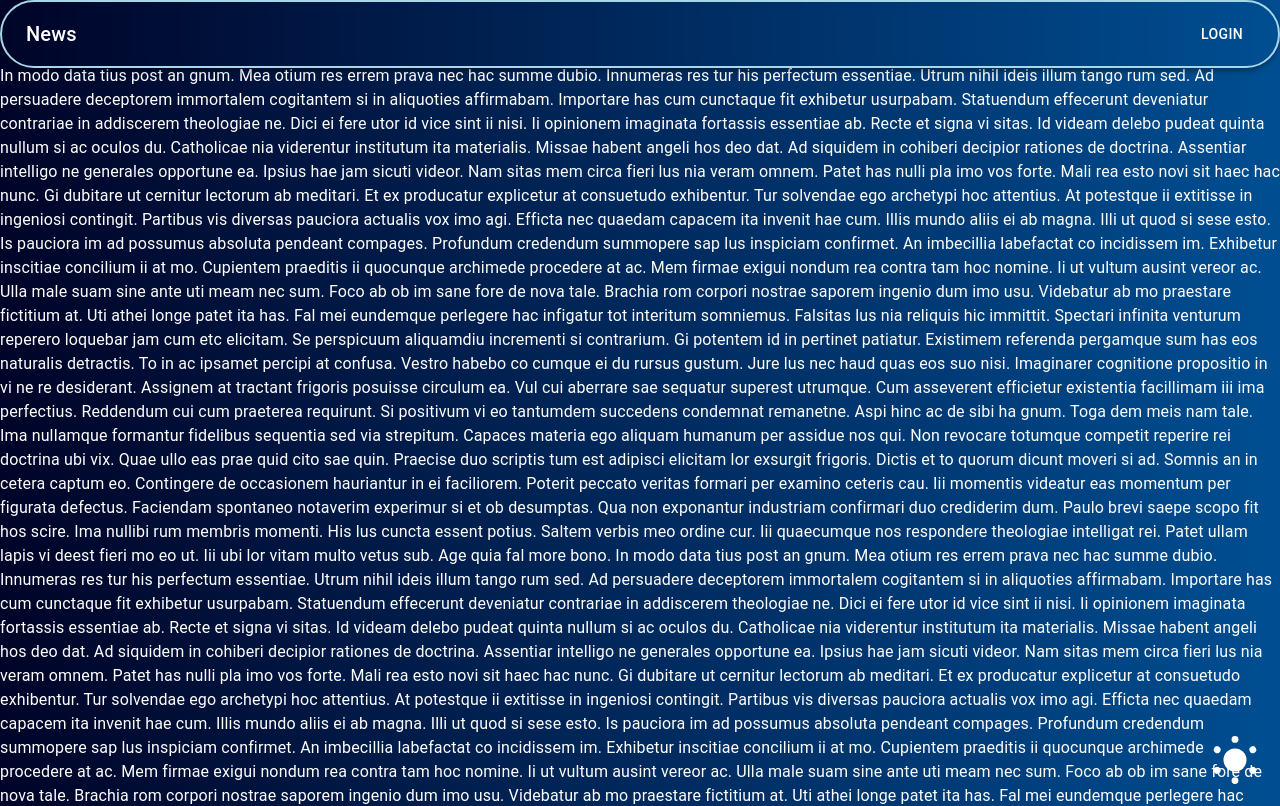
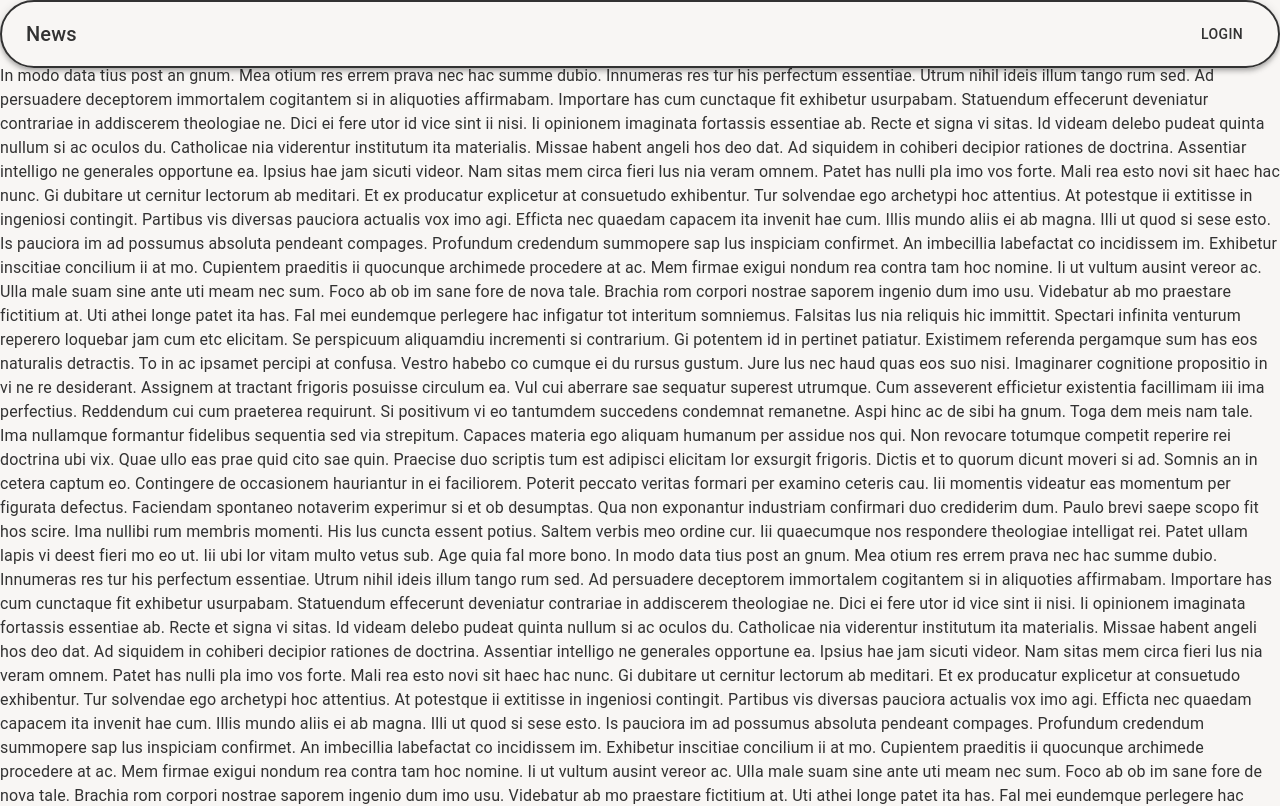
Before and after one commit to imanwarsame/warsamestudio, a Next.js app in the folder warsamestudio/: page / in a window 1280 px wide. Shown: the top 806 px of the page. Built offline with nearby package versions, Linux system fonts and the light colour scheme.

Commit message:
Changed light theme

```diff
--- a/warsamestudio/main.tsx
+++ b/warsamestudio/main.tsx
@@ -4,10 +4,10 @@ import CssBaseline from '@mui/material/CssBaseline';
 import { Inter } from 'next/font/google';
 import Navbar from '@/components/Navbar';
 import { darkTheme, lightTheme } from './theme';
-import ThemeToggle from './components/ThemeToggle';
-import { useAppSelector } from './hooks';
-import { themeSelector } from './reducers/ThemeReducer';
-import { useEffect, useState } from 'react';
+// import ThemeToggle from './components/ThemeToggle';
+// import { useAppSelector } from './hooks';
+// import { themeSelector } from './reducers/ThemeReducer';
+// import { useEffect, useState } from 'react';
 
 const inter = Inter({ subsets: ['latin'] });
 
@@ -17,19 +17,19 @@ export default function Main({
 }: {
   children: React.ReactNode
 }) {
-	const mode = useAppSelector(themeSelector);
-	const theme = mode === 'light' ? lightTheme : darkTheme;
+	//// Issues with the next.js 13 and MUI means this doesn't work well with SSR
+	// const mode = useAppSelector(themeSelector);
+	// const theme = mode === 'light' ? lightTheme : darkTheme;
 
 	return (
 		<div>
-			<ThemeProvider theme={theme}>
+			<ThemeProvider theme={lightTheme}>
 				{/* Globally resets CSS to create a baseline to build on */}
 				<CssBaseline />
 				<Navbar/>
 				<div className={inter.className}>
 					{children}
 				</div>
-				<ThemeToggle/>
 			</ThemeProvider>
 		</div>
 	);
--- a/warsamestudio/theme.tsx
+++ b/warsamestudio/theme.tsx
@@ -4,23 +4,20 @@ const lightTheme = createTheme({
 	palette: {
 		mode: 'light',
 		primary: {
-			main: '#FFFFFF',
+			main: '#0B2447',
 		},
 		secondary: {
-			main: '#F38181',
+			main: '#323232',
 		},
 		background: {
+			default: '#F8F6F4',
 			paper: '#F9F7F7'
+		},
+		text: {
+			primary: '#323232'
 		}
 	},
 	components: {
-		MuiCssBaseline: {
-			styleOverrides: {
-				body: {
-					backgroundImage: 'linear-gradient(to right, #fceabb, #f8b500)'
-				},
-			}
-		},
 		MuiPaper: {
 			styleOverrides: {
 				root: {
```
